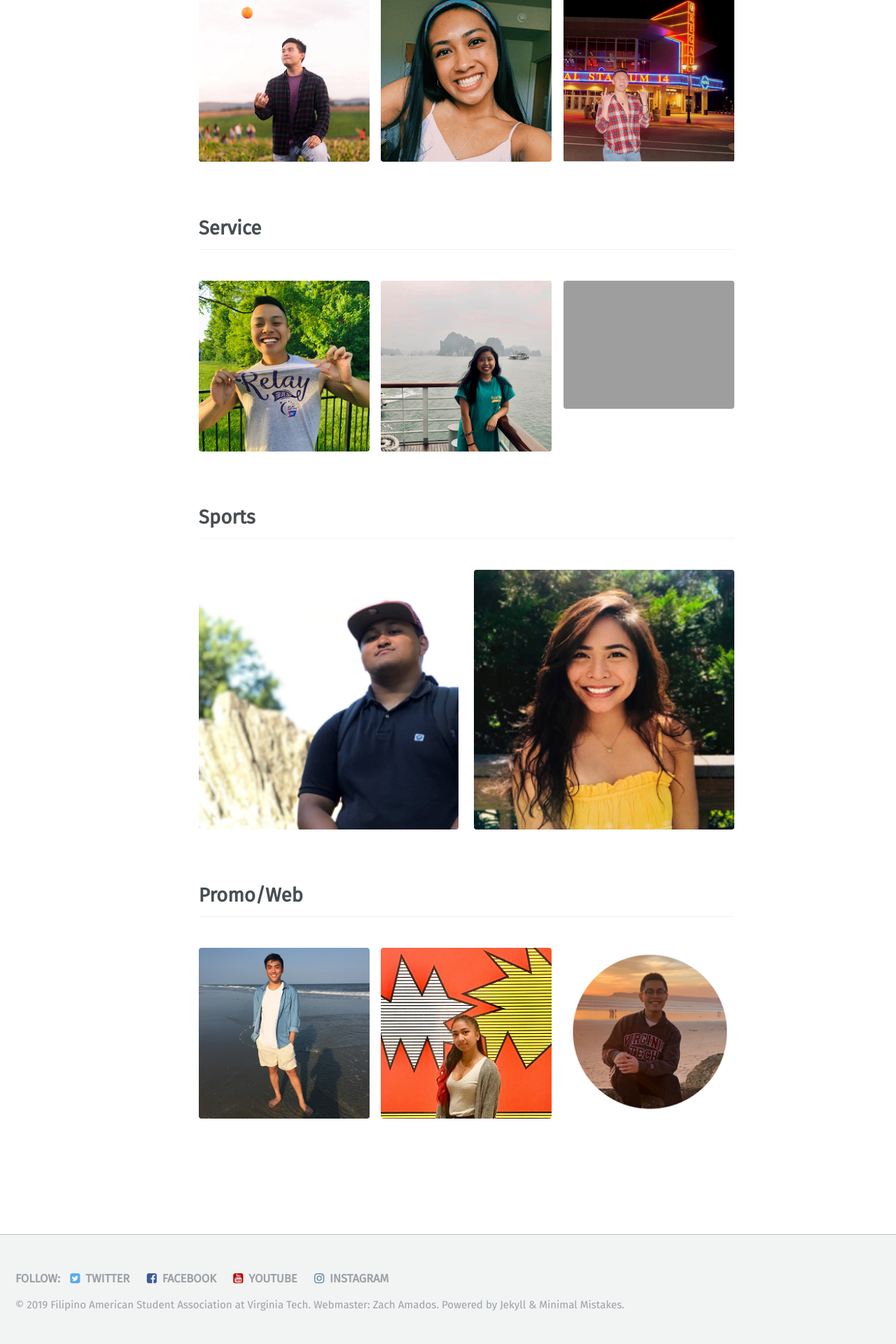
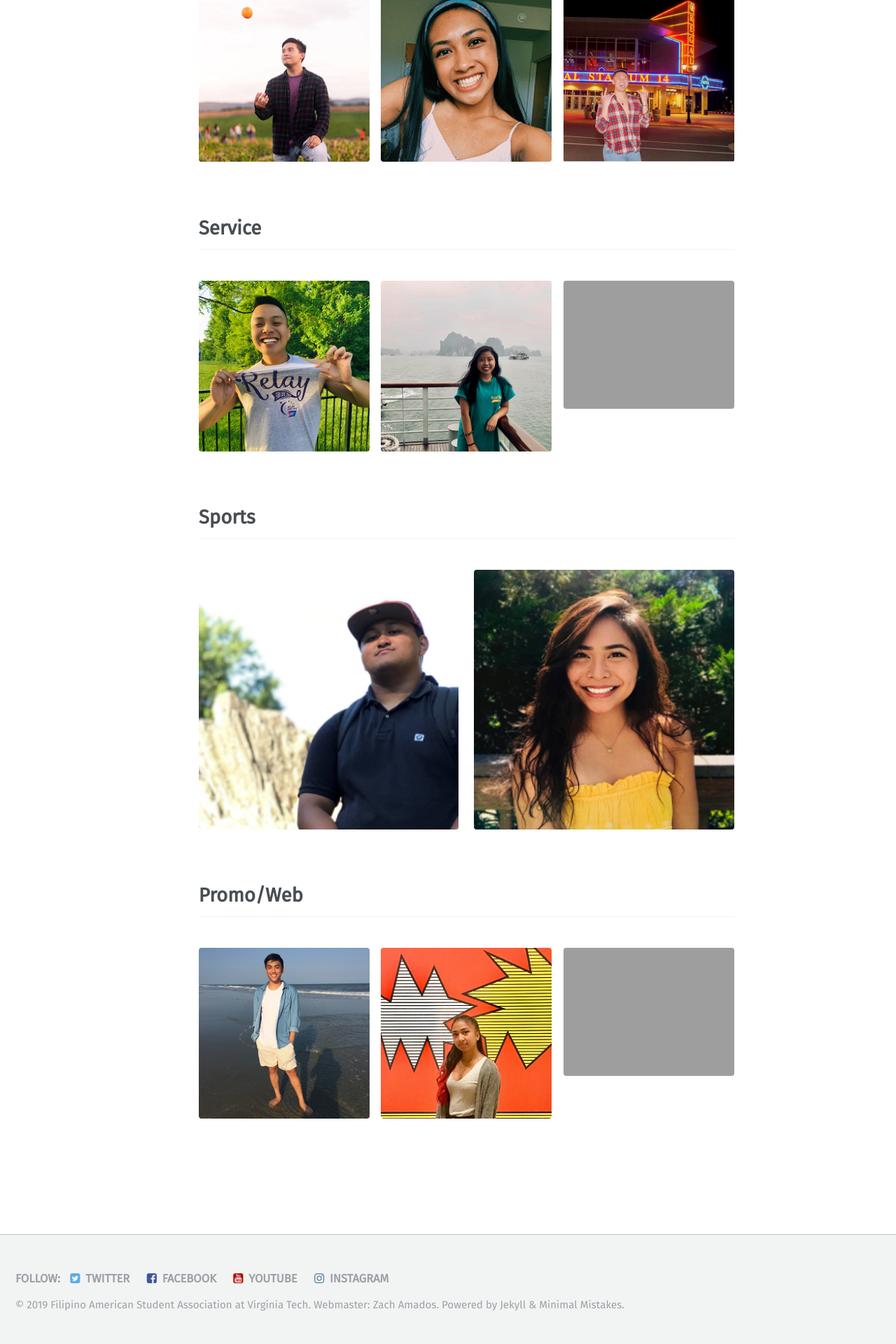
Before and after one commit to vtfasa/vtfasa.github.io, a Jekyll site: the page built from _pages/officers.md, in a window 1280 px wide. Shown: the part 4267-6187 px from the top of the page at 70% size. Built offline with Jekyll 4.4.1, drawn with Linux system fonts in a browser that asks for light colours; some web fonts are replaced.

Commit message:
nomorecircle

```diff
--- a/_pages/officers.md
+++ b/_pages/officers.md
@@ -105,7 +105,7 @@ promo_web:
     image_path: /assets/images/officers/rachel.png
     alt: "Rachel Joaquin"
   - url: /officers/promo_web/
-    image_path: /assets/images/officers/zachCircle.png
+    image_path: /assets/images/officers/zach.png
     alt: "Zach Amados"
 ---
 
```
Also changed, not shown: _pages/officers/promo_web.md (+1 -1 lines).
